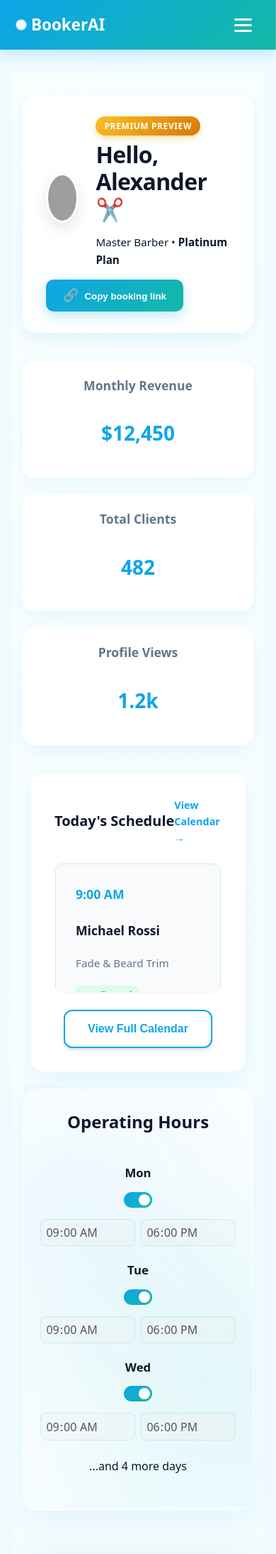
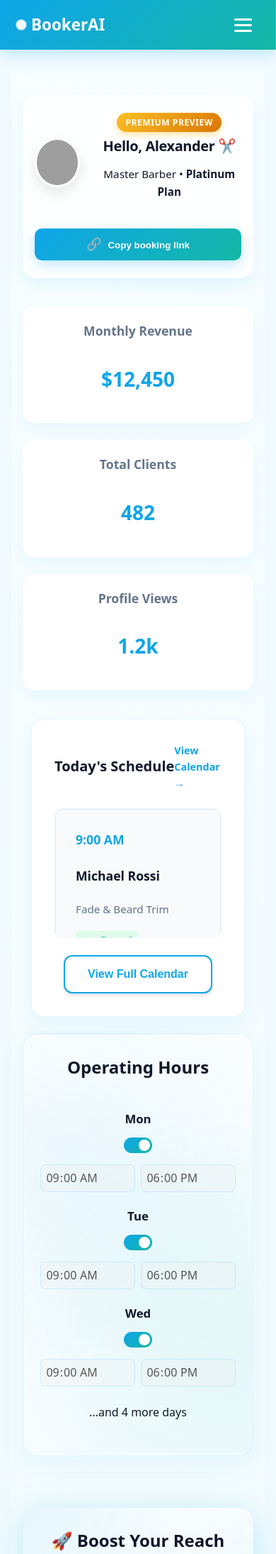
Before and after one commit to salmoncribe/BOOKERAI-main, a Flask app: page /demo in a window 390 px wide. Shown: the top 2190 px of the page at 71% size. Run offline with Flask 3, Linux system fonts and the light colour scheme; some libraries are stand-ins or nearby versions; grey boxes are pictures that could not be loaded.

Commit message:
Polish: Applied Final Precision CSS Fixes (Grid, Stacks, Shadows)

```diff
--- a/static/css/dashboard.css
+++ b/static/css/dashboard.css
@@ -49,16 +49,18 @@
     border-radius: 20px;
     background: rgba(255, 255, 255, 0.7);
     /* High-end glass look */
-    border: 1px solid rgba(255, 255, 255, 0.4);
+
+    /* Visual Polish: Inner Borders & Softer Shadows */
+    border: 1px solid rgba(14, 165, 233, 0.1);
 
     @supports (backdrop-filter: blur(12px)) {
         backdrop-filter: blur(12px);
         -webkit-backdrop-filter: blur(12px);
     }
 
-    /* Premium Shadows */
-    box-shadow: 0 4px 6px -1px rgba(0, 0, 0, 0.1),
-    0 2px 4px -1px rgba(0, 0, 0, 0.06);
+    /* Shadow Refinement */
+    box-shadow: 0 20px 25px -5px rgba(0, 0, 0, 0.05),
+    0 10px 10px -5px rgba(0, 0, 0, 0.02);
 
     transition: transform 0.2s ease,
     box-shadow 0.2s ease;
@@ -122,9 +124,31 @@ button:active,
     border: 1px solid rgba(255, 255, 255, 0.5);
 }
 
+@media (max-width: 480px) {
+    .dash-head {
+        flex-direction: column;
+        text-align: center;
+        gap: 1.5rem;
+        padding: 1.5rem 1rem;
+    }
+
+    .dash-title {
+        font-size: 1.25rem;
+        /* Text Hierarchy Fix */
+    }
+}
+
+.dash-actions {
+    display: grid;
+    grid-template-columns: repeat(auto-fit, minmax(140px, 1fr));
+    gap: 0.75rem;
+    width: 100%;
+    margin-top: 1.25rem;
+}
+
 .dash-actions button,
 .dash-actions a {
-    flex: 0 1 auto;
+    width: 100%;
 }
 
 /* Sidebar */
@@ -577,15 +601,17 @@ button:active,
         position: relative;
         z-index: 1;
         display: flex;
+        flex-direction: column;
+        /* Stack on mobile default */
+        width: 100%;
+        gap: 1rem;
         align-items: center;
-        gap: 0.8rem;
-        flex-wrap: wrap;
-        justify-content: center;
     }
 
     .promo-body input {
         flex: 1;
-        min-width: 200px;
+        /* min-width removed */
+        width: 100%;
         padding: 0.9rem 1.2rem;
         border-radius: 0.75rem;
         border: 1.5px solid rgba(14, 165, 233, 0.2);
```
